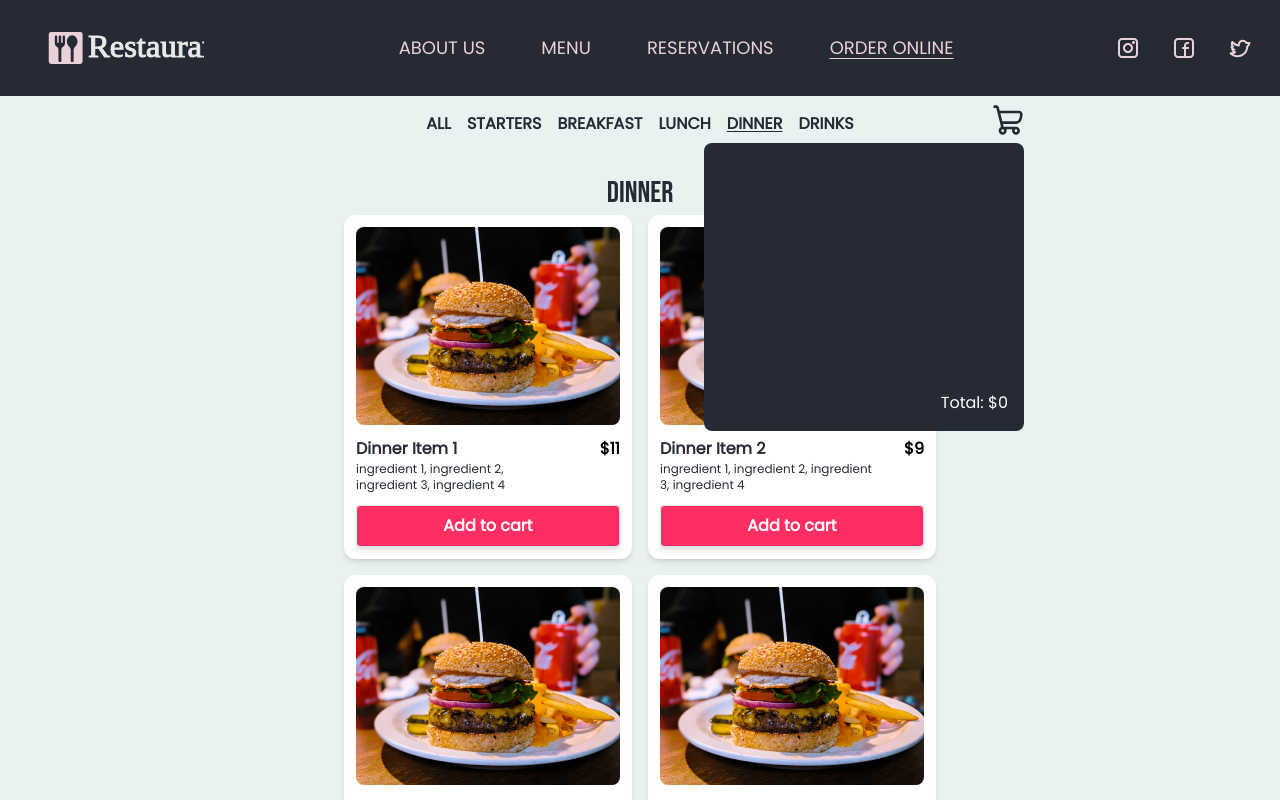
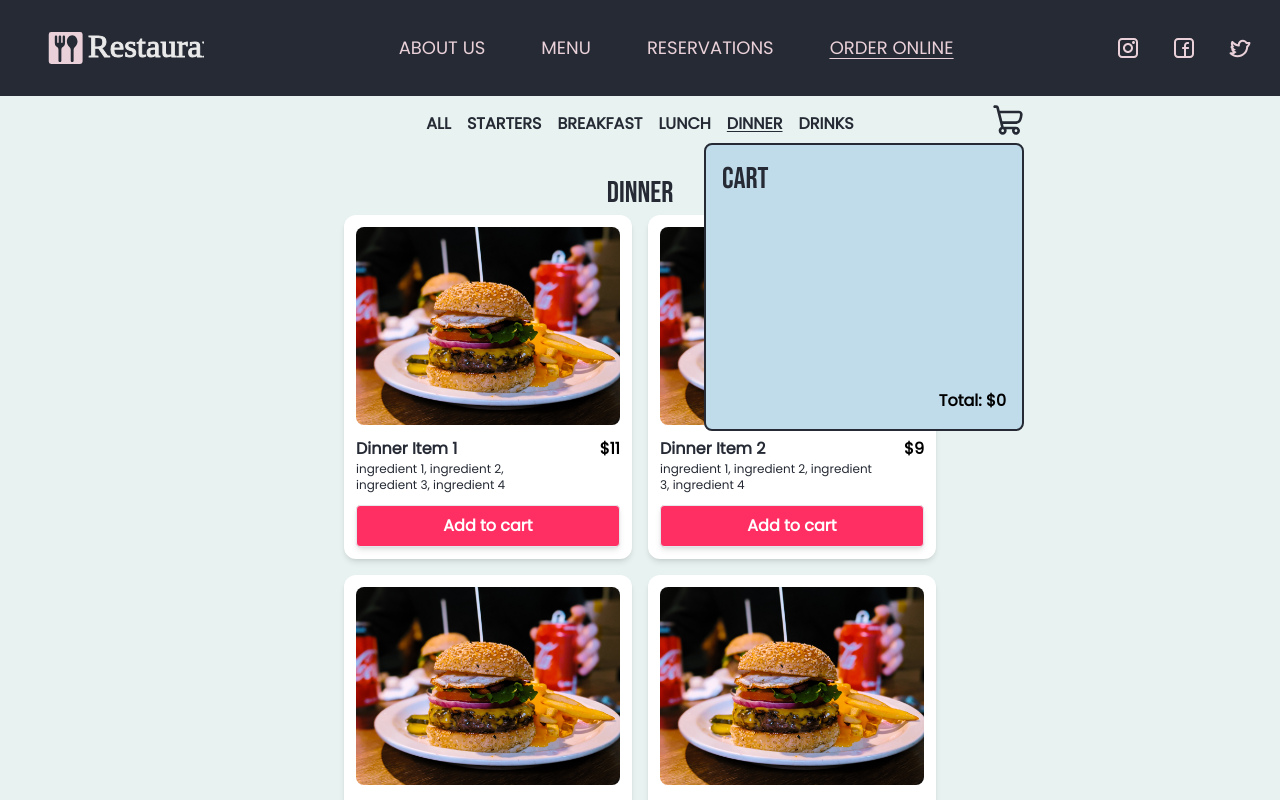
Before and after one commit to THallerJ/restaurant-next, a Next.js app: page /order/dinner in a window 1280 px wide. Both pictures are taken after a click on the button 1007 px from the left and 120 px from the top of the page. Built offline with nearby package versions, Linux system fonts and the light colour scheme.

Commit message:
sdkjfkdsfsddsfdfsd

```diff
--- a/src/app/globals.css
+++ b/src/app/globals.css
@@ -26,6 +26,7 @@
   font-family: var(--font-bebas);
   @apply text-4xl uppercase text-dark;
 }
+
 .heading-sm {
   font-family: var(--font-bebas);
   @apply text-3xl uppercase text-dark;
--- a/src/app/order/components/OrderHeader/components/CartButton.tsx
+++ b/src/app/order/components/OrderHeader/components/CartButton.tsx
@@ -22,7 +22,7 @@ const CartButton = () => {
           ) : null}
         </button>
         {open ? (
-          <div className="absolute right-0 top-full h-72 w-80 rounded-lg bg-dark  text-white">
+          <div className="absolute right-0 top-full h-72 w-80 rounded-lg border-2 border-dark bg-second text-white">
             <CartContent />
           </div>
         ) : null}
--- a/src/app/order/components/OrderHeader/components/CartContent.tsx
+++ b/src/app/order/components/OrderHeader/components/CartContent.tsx
@@ -4,8 +4,10 @@ const CartContent = () => {
   const { cartItems, cartDispatch } = useOrder();
 
   return (
-    <div className="flex h-full flex-col justify-between">
-      <div className="flex flex-col gap-1 overflow-auto p-4 ">
+    <div className="flex h-full flex-col justify-between font-semibold text-black">
+      <h2 className="heading-sm  px-4 pt-4 font-normal">Cart</h2>
+
+      <div className="flex flex-col gap-1 overflow-auto p-4">
         {cartItems.items.map((item) => (
           <div key={item.item.name} className="flex justify-between text-sm">
             <p className="w-44">{item.item.name}</p>
```
